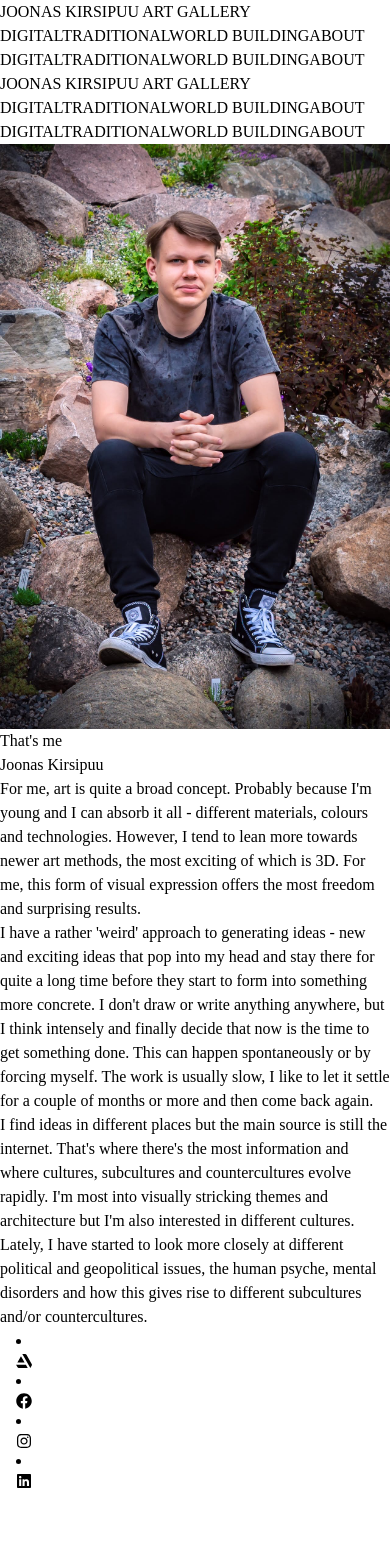
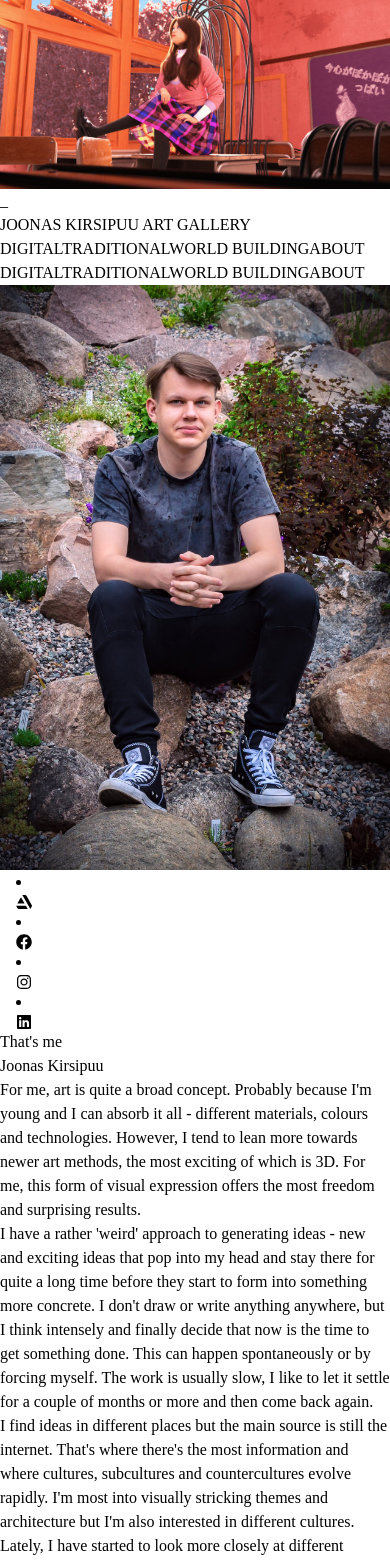
Before and after one commit to imJORSA/joonaskirsipuu.github.io, a React (Create React App) app: page /About in a window 390 px wide. Shown: the top 1561 px of the page. Before the commit the page ends 1489 px from the top, so only its background shows below. Built offline with nearby package versions, Linux system fonts and the light colour scheme.

Commit message:
18/01/2026

```diff
--- a/src/App.js
+++ b/src/App.js
@@ -2,18 +2,18 @@ import { Routes, Route } from "react-router-dom";
 import Gallery from "./pages/Gallery";
 import About from "./pages/About";
 import TraditionalGallery from "./pages/TraditionalGallery";
-import Navbar from "./components/Navbar";
+import Footer from "./components/Footer";
 
 function App() {
   return (
-      <>
-      <Navbar />
+      <div className="max-w-[1280px] mx-auto bg-white min-h-screen">
         <Routes>
           <Route path='/' element={<Gallery/>}/>
           <Route path='/TraditionalGallery' element={<TraditionalGallery/>}/>
           <Route path='/About' element={<About/>}/>
         </Routes>
-      </>
+        <Footer />
+      </div>
   );
 }
 
--- /dev/null
+++ b/src/components/Footer.jsx
@@ -0,0 +1,12 @@
+import React from 'react'
+
+const Footer = () => {
+  return (
+    <div className='w-full h-[85px] px-4 sm:px-6 lg:px-10 py-2 bg-slate-900 text-white z-10 flex flex-col items-center justify-center'>
+      <h1 className='cursor-default font-bold text-sm sm:text-base lg:text-lg'>JOONAS KIRSIPUU ART GALLERY</h1>
+      <p className='text-xs sm:text-sm mt-2'>&copy; {new Date().getFullYear()} All rights reserved.</p>
+    </div>
+  )
+}
+
+export default Footer
--- a/src/components/Navbar.jsx
+++ b/src/components/Navbar.jsx
@@ -5,7 +5,7 @@ const Navbar = () => {
   const handleClick = () => setNav(!nav)
 
   return (
-      <div className='absolute w-full h-[85px] px-4 sm:px-6 lg:px-10 py-2 bg-slate-900 text-white z-10 top-0 flex items-center justify-between'>
+      <div className='relative w-full h-[85px] px-4 sm:px-6 lg:px-10 py-2 bg-slate-900 text-white z-10 flex items-center justify-between'>
               <h1 className='cursor-default font-bold text-sm sm:text-base lg:text-lg'>JOONAS KIRSIPUU ART GALLERY</h1>
 
 
--- a/src/pages/About.jsx
+++ b/src/pages/About.jsx
@@ -1,6 +1,7 @@
 import React from 'react'
 import Navbar from '../components/Navbar'
 import ProfilePicture from '../assets/Profile_Picture.jpg'
+import HeaderPicture from '../assets/gallery/Lonely Robot.jpg'
 import { FaArtstation } from 'react-icons/fa'
 import { FaLinkedin } from 'react-icons/fa'
 import { FaInstagram } from 'react-icons/fa'
@@ -9,26 +10,57 @@ import { FaFacebook } from 'react-icons/fa'
 
 const About = () => {
   return (
-    <div name='About' className='w-full h-screen bg-gray-900'>
+    <div name='About' className='w-full min-h-screen bg-white'>
+      {/* TITLE */}
+      <div className='relative flex w-full h-80 m-auto justify-center items-center bg-slate-900'>
+        <img src={HeaderPicture} className='w-full h-80 object-cover blur-[2px] opacity-50 grayscale' alt="" />
+        <h1 className='absolute text-4xl sm:text-6xl md:text-7xl lg:text-8xl xl:text-9xl font-bold text-white cursor-default'>_</h1>
+      </div>
+
       <Navbar />
 
       {/* BODY */}
-      <div className='relative w-full flex flex-wrap xl:flex-nowrap justify-center bg-gray-900 pt-40'>
-        <div className='object-center xl:object-left'>
-          <img src={ProfilePicture} className='w-full h-[700px] lg:h-[600px] object-contain' alt="" />
+      <div className='relative w-full flex flex-wrap xl:flex-nowrap bg-white py-10'>
+        <div className='flex flex-col'>
+          <div className='object-center xl:object-left'>
+            <img src={ProfilePicture} className='w-full h-[700px] lg:h-[600px] object-contain grayscale hover:grayscale-0 ease-in-out duration-300' alt="" />
+          </div>
+          {/* SOCIALS */}
+          <div className='flex justify-between text-4xl pt-10 text-blue-900 list-none'>
+            <li className='hover:text-blue-200'>
+              <a href="https://www.artstation.com/joonaskirsipuu">
+                <FaArtstation />
+              </a>
+            </li>
+            <li className='hover:text-blue-200'>
+              <a href="https://www.facebook.com/joonas.kirsipuu">
+                <FaFacebook />
+              </a>
+            </li>
+            <li className='hover:text-blue-200'>
+              <a href="https://www.instagram.com/joonaskirsipuu/">
+                <FaInstagram/>
+              </a>
+            </li>
+            <li className='hover:text-blue-200'>
+              <a href="https://www.linkedin.com/in/joonas-k-3b2879104/">
+                <FaLinkedin />
+              </a>
+            </li>
+          </div>
         </div>
-        <div className='text-left ml-[50px] w-[500px] cursor-default pt-20 lg:pt-0'>
-          <h2 className='text-2xl text-blue-100'>That's me</h2>
+        <div className='text-left ml-[50px] w-[800px] cursor-default lg:pt-0'>
+          <h2 className='text-2xl text-blue-900'>That's me</h2>
           <h1 className='text-5xl py-2 font-bold text-blue-500'>Joonas Kirsipuu</h1>
-          <p className='text-xs leading-6 pt-8 text-gray-400'>For me, art is quite a broad concept. Probably because I'm young and I can absorb it all - different materials, colours and technologies.
+          <p className='text-base leading-6 pt-8 text-black'>For me, art is quite a broad concept. Probably because I'm young and I can absorb it all - different materials, colours and technologies.
           However, I tend to lean more towards newer art methods, the most exciting of which is 3D. For me, this form of visual expression offers the most freedom and surprising results.
           </p>
-          <p className='text-xs leading-6 py-5 text-gray-400'>
+          <p className='text-base leading-6 py-5 text-black'>
             I have a rather 'weird' approach to generating ideas - new and exciting ideas that pop into my head and stay there for quite a long time before they start to form into something more concrete.
             I don't draw or write anything anywhere, but I think intensely and finally decide that now is the time to get something done. This can happen spontaneously or by forcing myself.
             The work is usually slow, I like to let it settle for a couple of months or more and then come back again.
           </p>
-          <p className='text-xs leading-6 text-gray-400'>
+          <p className='text-base leading-6 text-black'>
             I find ideas in different places but the main source is still the internet.
             That's where there's the most information and where cultures, subcultures and countercultures evolve rapidly.
             I'm most into visually stricking themes and architecture but I'm also interested in different cultures.
@@ -36,30 +68,6 @@ const About = () => {
           </p>
         </div>
       </div>
-
-        {/* SOCIALS */}
-        <div className='flex justify-center text-4xl pt-10 gap-20 text-gray-700 list-none bg-gray-900 pb-10 xl:pb-0'>
-          <li className='hover:text-blue-700'>
-            <a href="https://www.artstation.com/joonaskirsipuu">
-              <FaArtstation />
-            </a>
-          </li>
-          <li className='hover:text-blue-700'>
-            <a href="https://www.facebook.com/joonas.kirsipuu">
-              <FaFacebook />
-            </a>
-          </li>
-          <li className='hover:text-blue-700'>
-            <a href="https://www.instagram.com/joonaskirsipuu/">
-              <FaInstagram/>
-            </a>
-          </li>
-          <li className='hover:text-blue-700'>
-            <a href="https://www.linkedin.com/in/joonas-k-3b2879104/">
-              <FaLinkedin />
-            </a>
-          </li>
-        </div>
     </div>
   )
 }
--- a/src/pages/Gallery.jsx
+++ b/src/pages/Gallery.jsx
@@ -50,17 +50,17 @@ function Gallery() {
   };
 
   return (
-  <div name='Gallery' className='w-full h-screen bg-slate-900'>
-      <Navbar />
-
+  <div name='Gallery' className='w-full min-h-screen bg-white'>
       {/* TITLE */}
-      <div className='relative flex w-full h-screen m-auto justify-center items-center'>
-        <img src={HeaderPicture} className='w-full h-screen object-cover blur-[2px] opacity-50 grayscale' alt="" />
+      <div className='relative flex w-full h-80 m-auto justify-center items-center bg-slate-900'>
+        <img src={HeaderPicture} className='w-full h-80 object-cover blur-[2px] opacity-50 grayscale' alt="" />
         <h1 className='absolute text-4xl sm:text-6xl md:text-7xl lg:text-8xl xl:text-9xl font-bold text-white cursor-default'>DIGITAL</h1>
       </div>
 
+      <Navbar />
+
       {/* BODY */}
-      <div className=' bg-white columns-1 sm:columns-2 lg:columns-3 xl:columns-4 gap-5 px-10 py-10'>
+      <div className=' bg-white columns-1 sm:columns-2 lg:columns-3 xl:columns-3 gap-5 pt-10'>
       {data && data.map((item, index) => (
         <div key={index} className='images images imagesbreak-inside-avoid mb-20 overflow-hidden'>
           <img className=' w-full object-fill grayscale hover:grayscale-0 ease-in-out duration-300'
--- a/src/pages/TraditionalGallery.jsx
+++ b/src/pages/TraditionalGallery.jsx
@@ -50,20 +50,20 @@ function TraditionalGallery() {
   };
 
   return (
-  <div name='TraditionalGallery' className='w-full h-screen bg-slate-900'>
-      <Navbar />
-
+  <div name='TraditionalGallery' className='w-full min-h-screen bg-white'>
       {/* TITLE */}
-      <div className='relative flex w-full h-screen m-auto justify-center items-center'>
-        <img src={HeaderPicture} className='absolute w-full h-screen object-cover blur-[2px] opacity-50 grayscale' alt="" />
+      <div className='relative flex w-full h-80 m-auto justify-center items-center bg-slate-900'>
+        <img src={HeaderPicture} className='w-full h-80 object-cover blur-[2px] opacity-50 grayscale' alt="" />
         <h1 className='absolute text-4xl sm:text-6xl md:text-7xl lg:text-8xl xl:text-9xl font-bold text-white cursor-default'>TRADITIONAL</h1>
       </div>
 
+      <Navbar />
+
       {/* BODY */}
-      <div className=' bg-white columns-1 sm:columns-2 lg:columns-3 xl:columns-4 gap-5 px-10 py-10'>
+      <div className=' bg-white columns-1 sm:columns-2 lg:columns-3 xl:columns-3 gap-5 pt-10'>
       {data && data.map((item, index) => (
-        <div key={index} className='images imagesbreak-inside-avoid mb-20 overflow-hidden'>
-          <img className='w-full grayscale hover:grayscale-0 ease-in-out duration-300'
+        <div key={index} className='images images imagesbreak-inside-avoid mb-20 overflow-hidden'>
+          <img className=' w-full object-fill grayscale hover:grayscale-0 ease-in-out duration-300'
             src={item.img}
             alt={item.text}
             onClick={() => handleClick(item, index)}
```
